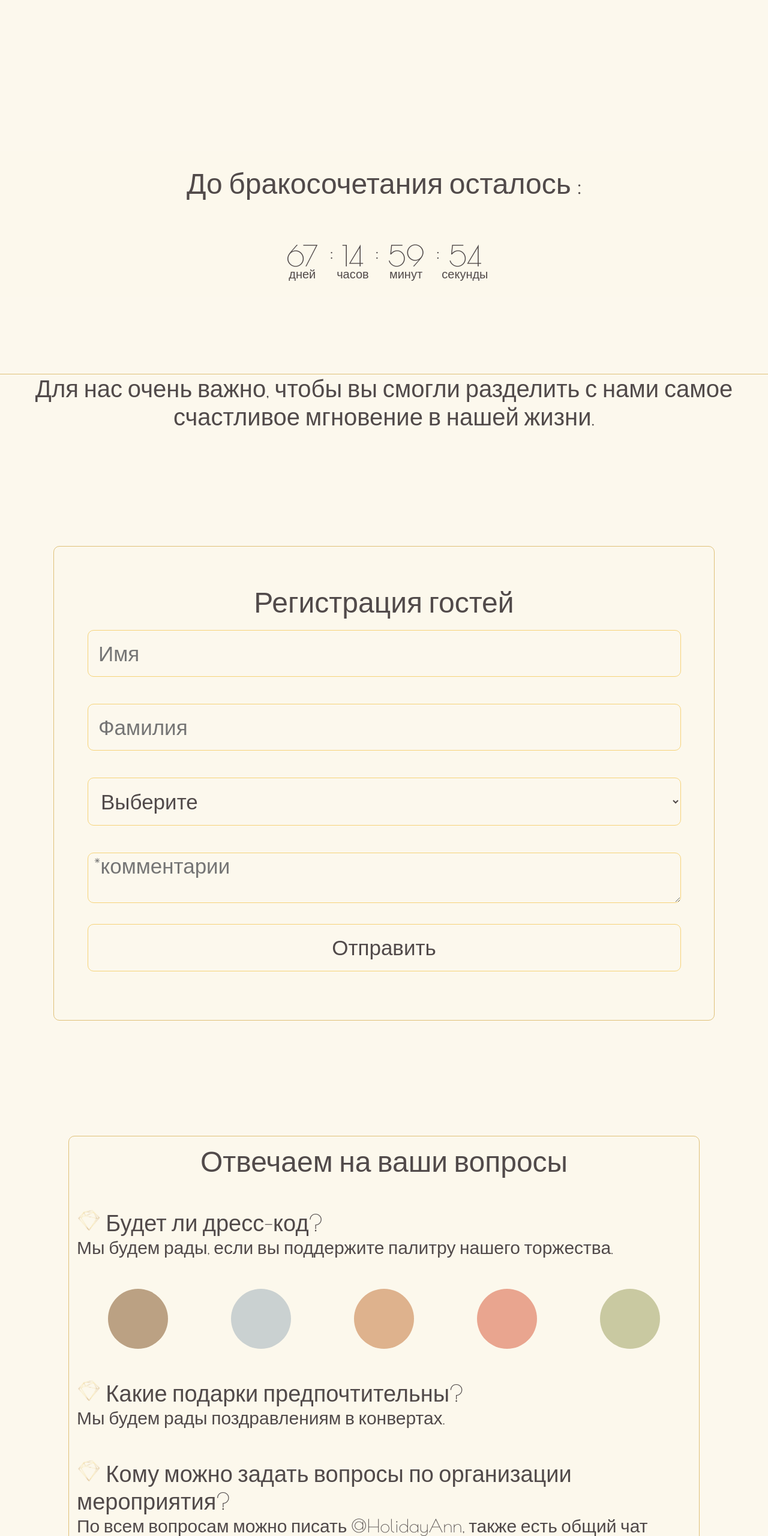
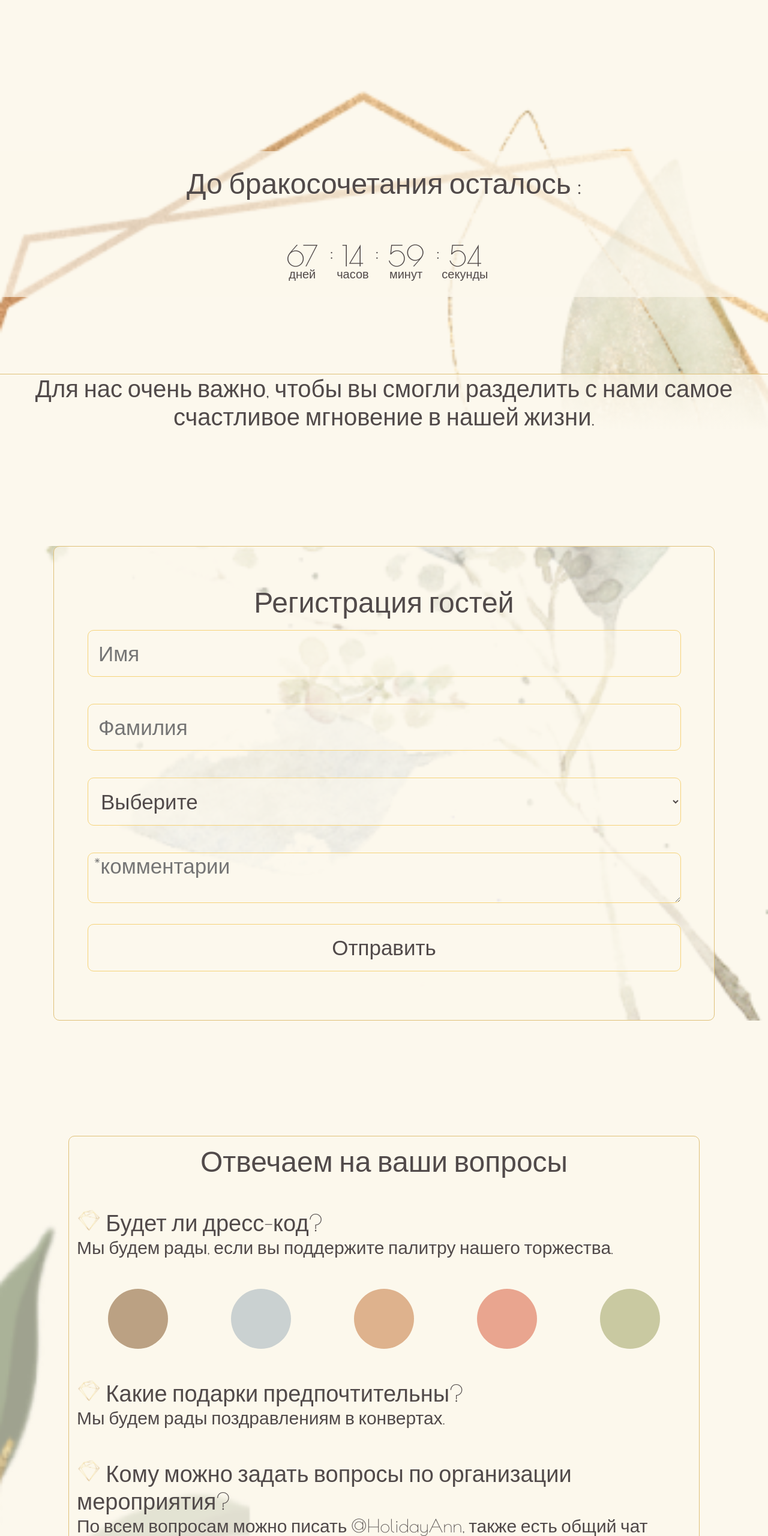
Before and after one commit to AnneBirdie/wedding-light-green, a plain HTML site: page index.html in a window 1280 px wide. Shown: the part 940-3500 px from the top of the page at 60% size. Drawn offline with nearby package versions, Linux system fonts and the light colour scheme.

Commit message:
Update styles.css

```diff
--- a/styles/styles.css
+++ b/styles/styles.css
@@ -62,7 +62,7 @@ a{
 
 /*block 1.......................................................................................................................*/
 .block_1{
-    background-image: url(...images/block_1_bg.png);
+    background-image: url(../images/block_1_bg.png);
 }
 .block_1_top{
     margin-top: 20%;
@@ -149,7 +149,7 @@ a{
 
 /*block 2.......................................................................................................................*/
 .block_2_background{
-    background-image: url(...images/block_2_bg.png);
+    background-image: url(../images/block_2_bg.png);
     background-position: top;
     background-repeat: no-repeat;
     background-size: cover;
@@ -207,7 +207,7 @@ a{
 
   /*block 3.......................................................................................................................*/
 .block_3{
-    background-image: url(...images/block_3_bg.png);
+    background-image: url(../images/block_3_bg.png);
     background-position: bottom;
     background-repeat: no-repeat;
     background-size: cover;
@@ -434,7 +434,7 @@ select>option:focus{
 
     /*block 4.......................................................................................................................*/
     .block_4{
-        background-image: url(...images/block_4_bg.png);
+        background-image: url(../images/block_4_bg.png);
         background-repeat: no-repeat;
         block-size: cover;
         display: flex;
```
